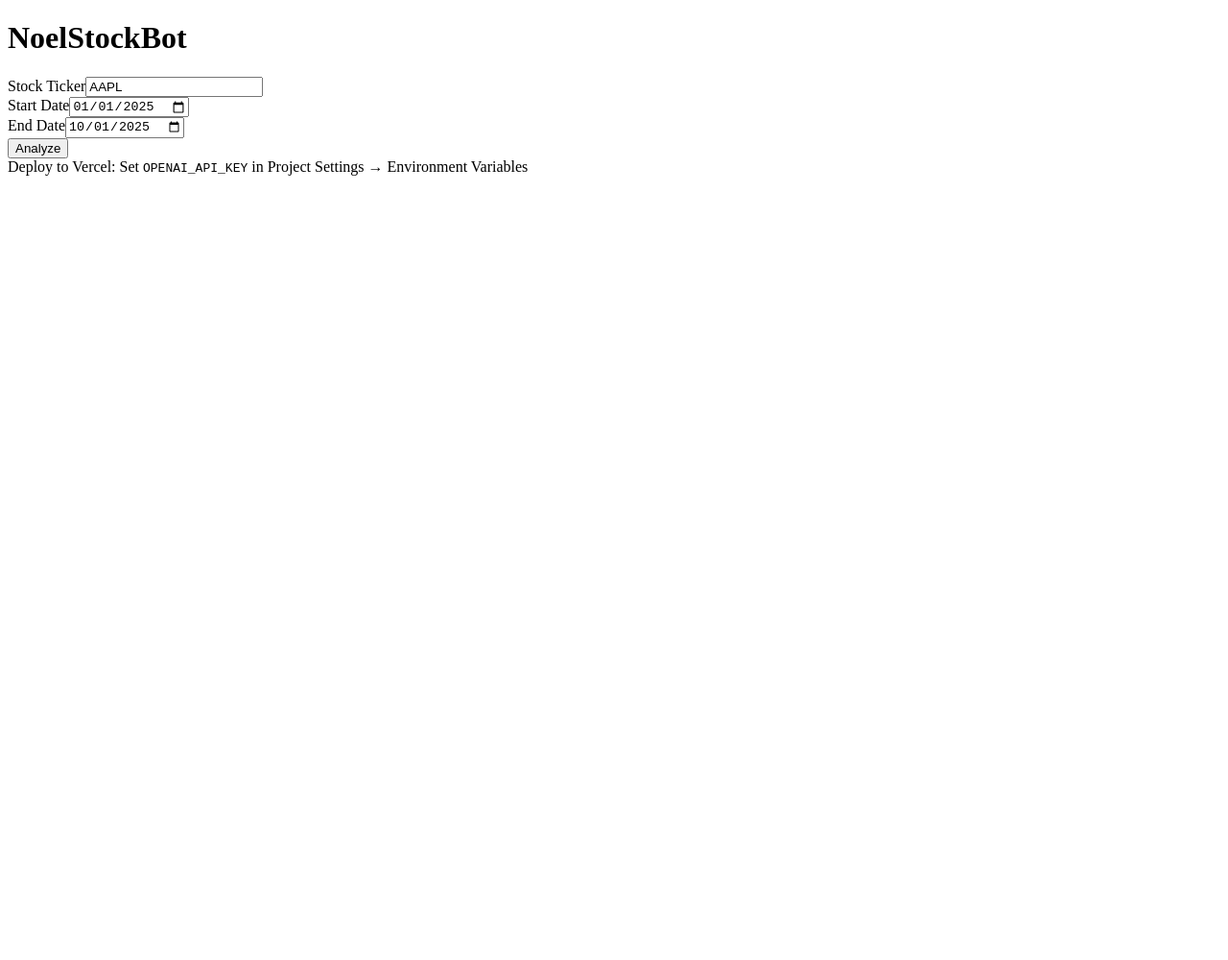
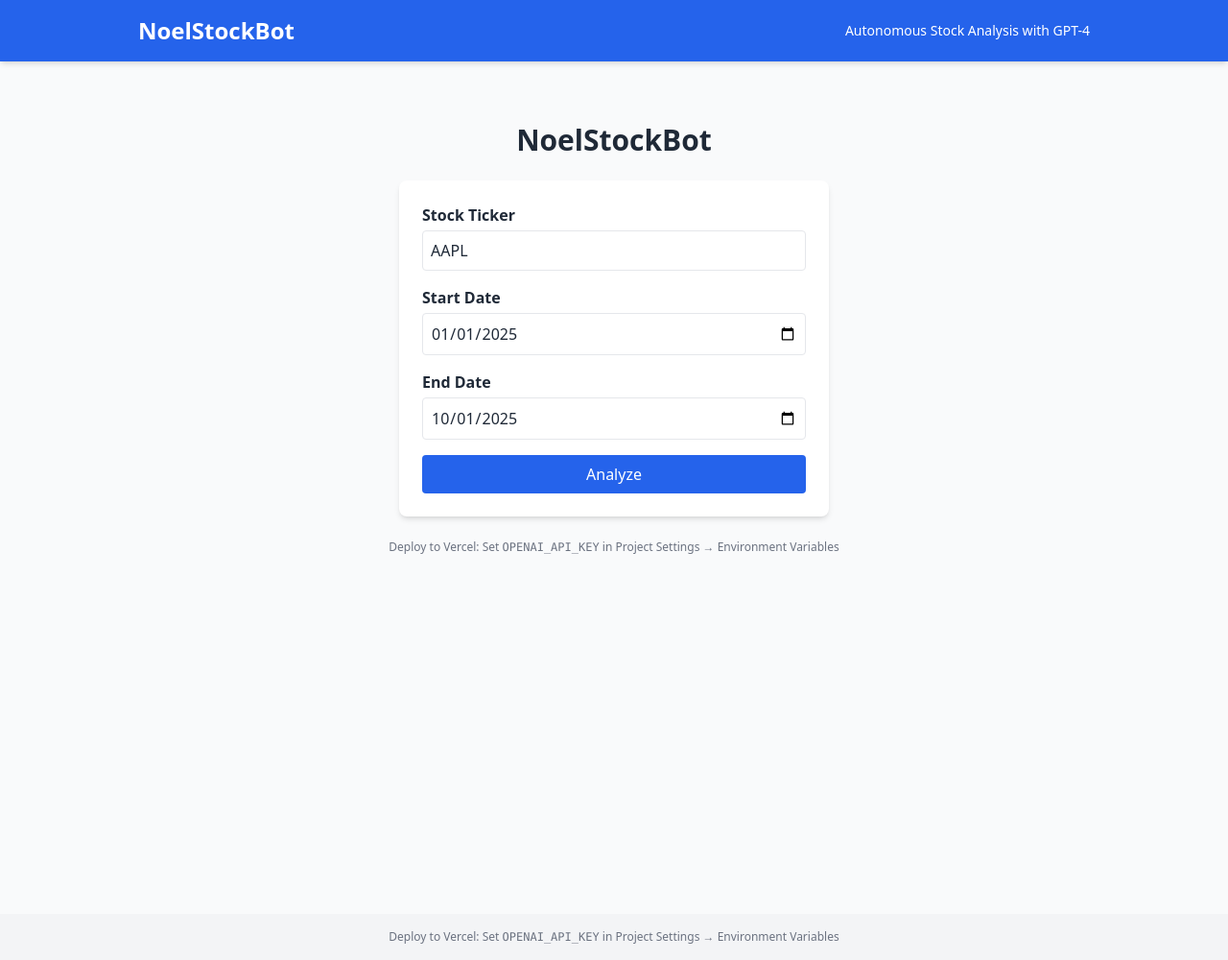
Before and after one commit to edxNoel/noelstocktool, a Next.js app: page / in a window 1280 px wide. Shown: the whole page at 96% size. Before the commit the page ends 800 px from the top, so only its background shows below. Built offline with nearby package versions, Linux system fonts and the light colour scheme.

Commit message:
Update layout.tsx

```diff
--- a/app/layout.tsx
+++ b/app/layout.tsx
@@ -1,16 +1,29 @@
+import './globals.css';
+
 export const metadata = {
-  title: 'Next.js',
-  description: 'Generated by Next.js',
-}
+  title: 'NoelStockBot',
+  description: 'Autonomous Stock Analysis with AI',
+};
 
-export default function RootLayout({
-  children,
-}: {
-  children: React.ReactNode
-}) {
+export default function RootLayout({ children }: { children: React.ReactNode }) {
   return (
     <html lang="en">
-      <body>{children}</body>
+      <body className="bg-gray-50 text-gray-800 font-sans">
+        <header className="bg-blue-600 text-white py-4 shadow-md">
+          <div className="max-w-5xl mx-auto px-4 flex justify-between items-center">
+            <h1 className="text-2xl font-bold">NoelStockBot</h1>
+            <p className="text-sm">Autonomous Stock Analysis with GPT-4</p>
+          </div>
+        </header>
+
+        <main className="flex-1 w-full max-w-5xl mx-auto px-4 py-6">
+          {children}
+        </main>
+
+        <footer className="bg-gray-100 text-gray-500 py-4 mt-10 text-center text-xs">
+          Deploy to Vercel: Set <code>OPENAI_API_KEY</code> in Project Settings → Environment Variables
+        </footer>
+      </body>
     </html>
-  )
+  );
 }
```
